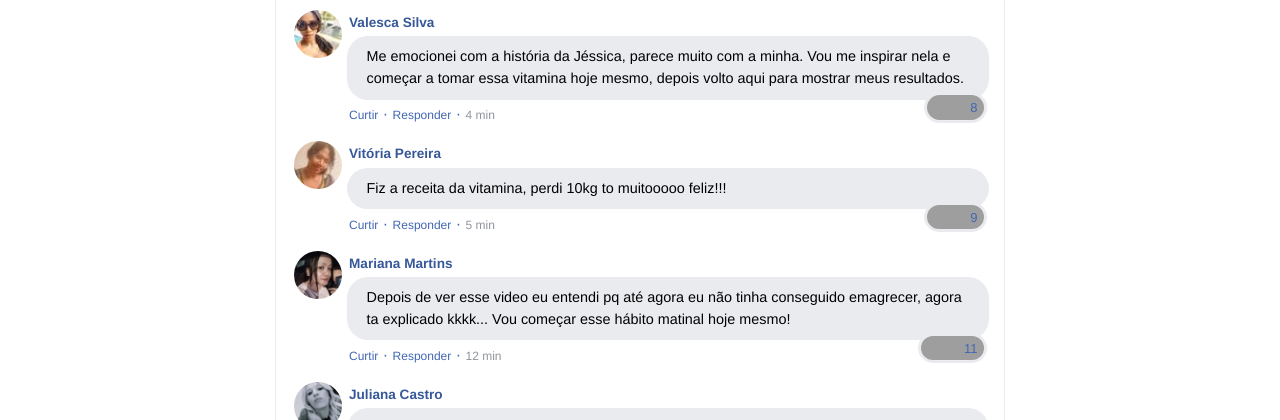
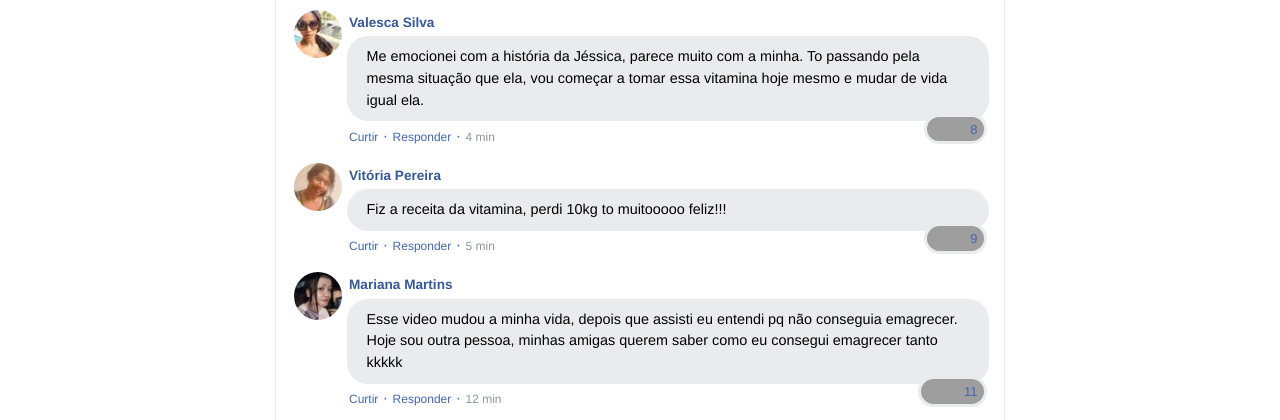
Before and after one commit to wilianlopesbass/protocoloemagrecimento.site, a plain HTML site: page index.html in a window 1280 px wide. Shown: the part 757-1177 px from the top of the page. Drawn offline with nearby package versions, Linux system fonts and the light colour scheme; grey boxes are pictures that could not be loaded.

Commit message:
Add files via upload

```diff
--- a/index.html
+++ b/index.html
@@ -97,7 +97,7 @@
                       </td>
                     </tr>
                     <tr>
-                      <td class="fb-comments-comment-text">Me emocionei com a história da Jéssica, parece muito com a minha. Vou me inspirar nela e começar a tomar essa vitamina hoje mesmo, depois volto aqui para mostrar meus resultados.</td>
+                      <td class="fb-comments-comment-text">Me emocionei com a história da Jéssica, parece muito com a minha. To passando pela mesma situação que ela, vou começar a tomar essa vitamina hoje mesmo e mudar de vida igual ela.</td>
                     </tr>
                     <tr>
                       <td class="fb-comments-comment-actions">
@@ -155,7 +155,7 @@
                       </td>
                     </tr>
                     <tr>
-                      <td class="fb-comments-comment-text">Depois de ver esse video eu entendi pq até agora eu não tinha conseguido emagrecer, agora ta explicado kkkk... Vou começar esse hábito matinal hoje mesmo!</td>
+                      <td class="fb-comments-comment-text">Esse video mudou a minha vida, depois que assisti eu entendi pq não conseguia emagrecer. Hoje sou outra pessoa, minhas amigas querem saber como eu consegui emagrecer tanto kkkkk</td>
                     </tr>
                     <tr>
                       <td class="fb-comments-comment-actions">
```
